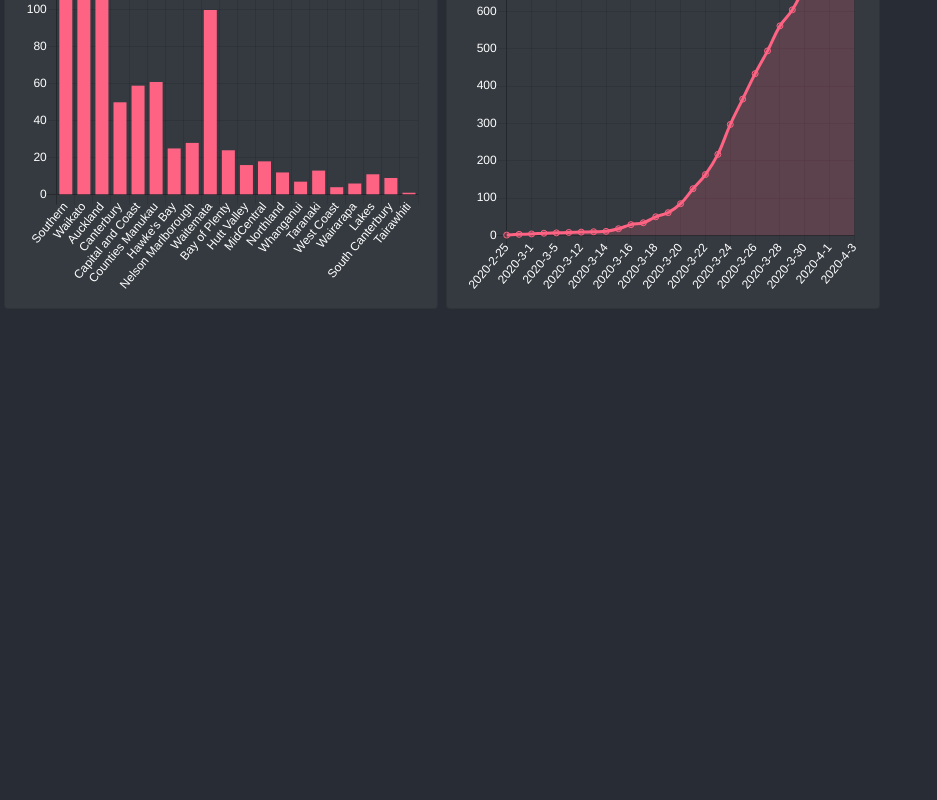
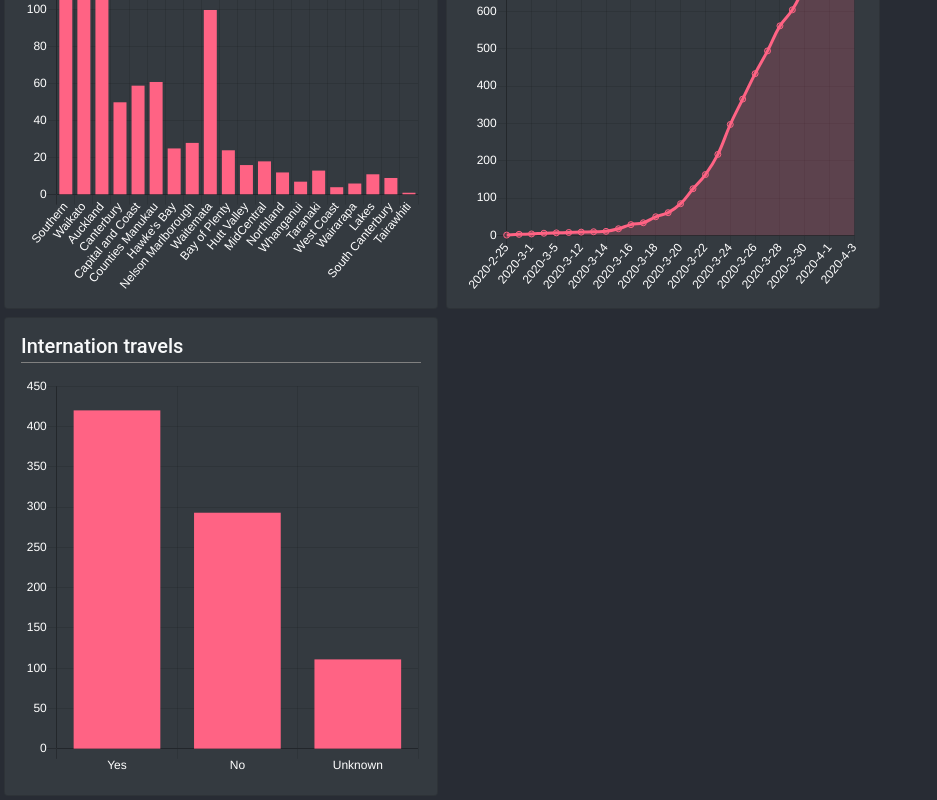
Before and after one commit to er-coder87/nz-covid19-dashboard, a React (Create React App) app: page / in a window 1280 px wide. Shown: the part 661-1461 px from the top of the page, without its empty margins (0-937 px from the left). Before the commit the page ends 974 px from the top, so only its background shows below. Built offline with nearby package versions, Linux system fonts and the light colour scheme.

Commit message:
add international travels

```diff
--- /dev/null
+++ b/src/components/InternationalTravel.tsx
@@ -0,0 +1,53 @@
+import * as React from 'react';
+import { TotalData } from './Sex';
+import { TitledSection } from '../common/TiledSection';
+import { Bar } from 'react-chartjs-2';
+
+export const InternationTravel: React.FunctionComponent<TotalData> = ({ totalData }) => {
+  const yes = totalData.filter(a => a.internationalTravel === 'Yes').length;
+  const no = totalData.filter(a => a.internationalTravel === 'No').length;
+  const unknown = totalData.length - yes - no;
+
+  const data = {
+    datasets: [
+      {
+        data: [yes, no, unknown],
+        backgroundColor: '#FF6384',
+      },
+    ],
+    labels: ['Yes', 'No', 'Unknown'],
+  };
+  return (
+    <TitledSection title="Internation travels">
+      <Bar
+        data={data}
+        width={400}
+        height={400}
+        options={{
+          responsive: false,
+          maintainAspectRatio: true,
+          legend: {
+            display: false,
+          },
+          scales: {
+            yAxes: [
+              {
+                ticks: {
+                  beginAtZero: true,
+                  fontColor: 'white',
+                },
+              },
+            ],
+            xAxes: [
+              {
+                ticks: {
+                  fontColor: 'white',
+                },
+              },
+            ],
+          },
+        }}
+      />
+    </TitledSection>
+  );
+};
--- a/src/containers/Dashboard.tsx
+++ b/src/containers/Dashboard.tsx
@@ -8,10 +8,12 @@ import Dhb from '../components/Dhb';
 import { Card } from 'reactstrap';
 import '../App.scss';
 import { TotalCases } from '../components/TotalCases';
+import { InternationTravel } from '../components/InternationalTravel';
 
-const components: Array<any> = [Overview, Sex, AgeGroup, Dhb, TotalCases];
+const components: Array<any> = [Overview, Sex, AgeGroup, Dhb, TotalCases, InternationTravel];
 
 const Dashboard: React.FunctionComponent = () => {
+  console.log(data);
   return (
     <>
       <div className="d-flex flex-wrap">
```
